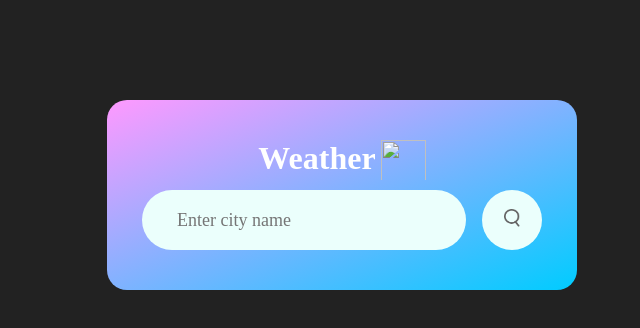
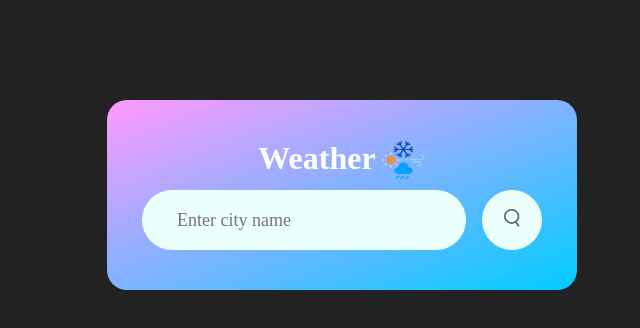
Before and after one commit to nikhiljain37/Weather-App, a plain HTML site: page index.html in a window 1280 px wide. Shown: the full height of the page, 298-938 px from the left. Drawn offline with nearby package versions, Linux system fonts and the light colour scheme.

Commit message:
Update index.html

```diff
--- a/index.html
+++ b/index.html
@@ -15,7 +15,7 @@
     <div class="card">
         <div class="logo">
             <h1>Weather</h1>
-            <img src="/weather/images/weather.png" alt="">
+            <img src="/images/weather.png" alt="">
         </div>
         <div class="search">
             <input type="text" placeholder="Enter city name"
```
